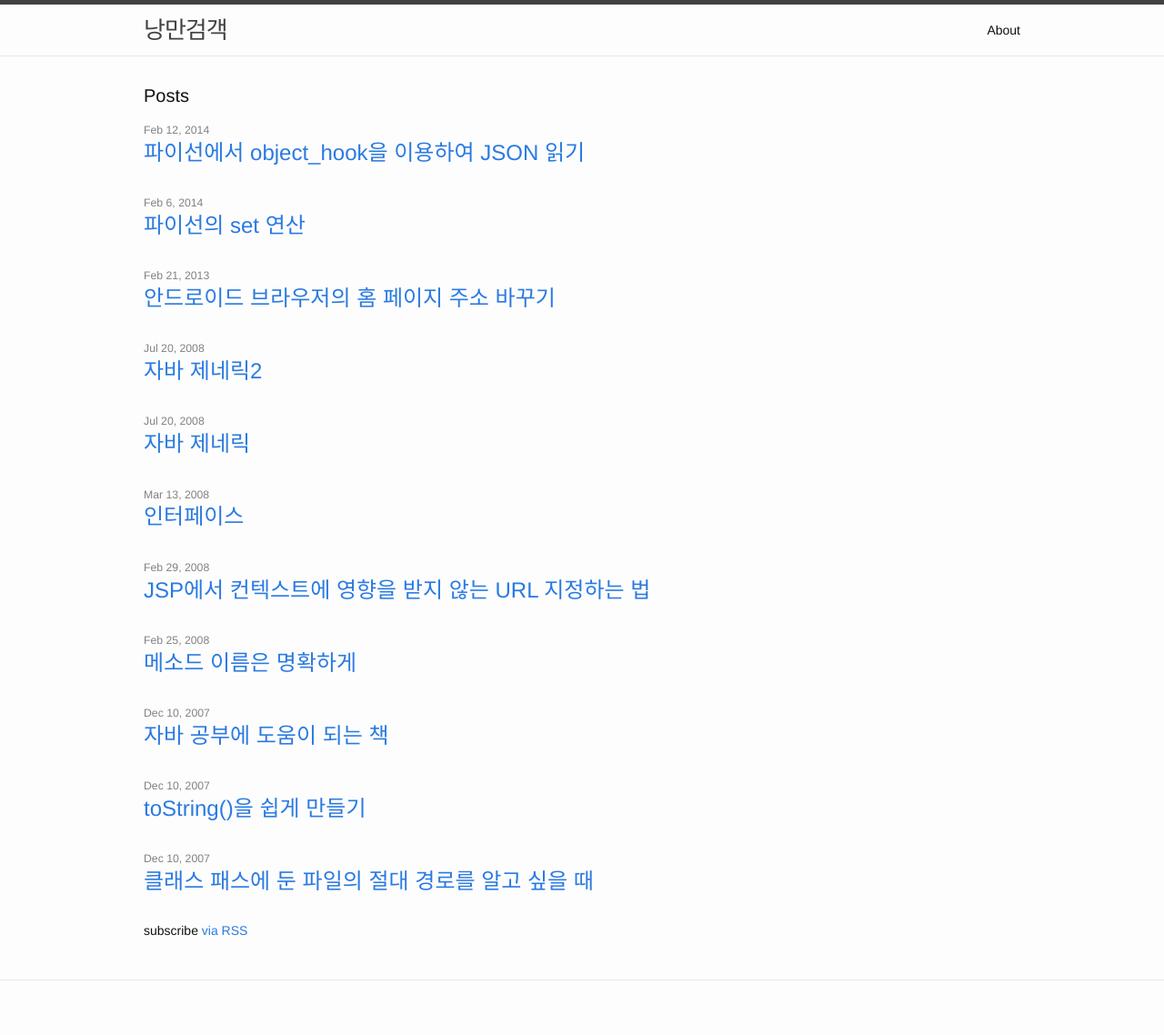
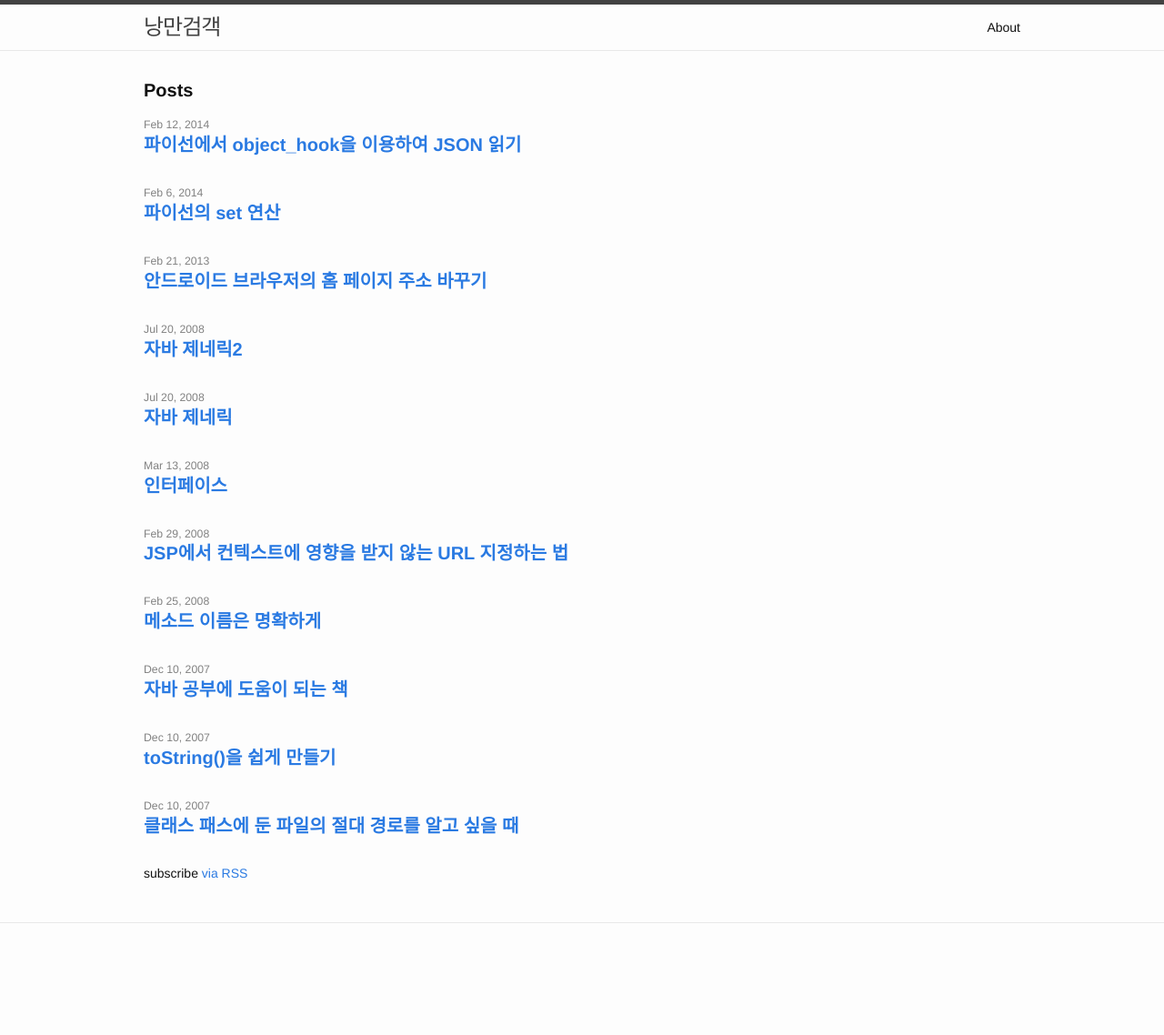
Before and after one commit to cybaek/homepage, a Jekyll site: the page built from index.html, in a window 1280 px wide. Shown: the whole page at 91% size. Built offline with Jekyll 4.4.1, drawn with Linux system fonts in a browser that asks for light colours; after the commit the page ends 1075 px from its top, so only the background shows below that.

Commit message:
improve a skin

```diff
--- a/_sass/_base.scss
+++ b/_sass/_base.scss
@@ -80,7 +80,7 @@ li {
  * Headings
  */
 h1, h2, h3, h4, h5, h6 {
-    font-weight: 300;
+    font-weight: bold;
 }
 
 
--- a/_sass/_layout.scss
+++ b/_sass/_layout.scss
@@ -4,15 +4,15 @@
 .site-header {
     border-top: 5px solid $grey-color-dark;
     border-bottom: 1px solid $grey-color-light;
-    min-height: 56px;
+    min-height: 50px;
 
     // Positioning context for the mobile navigation icon
     position: relative;
 }
 
 .site-title {
-    font-size: 26px;
-    line-height: 56px;
+    font-size: 24px;
+    line-height: 50px;
     letter-spacing: -1px;
     margin-bottom: 0;
     float: left;
@@ -25,7 +25,7 @@
 
 .site-nav {
     float: right;
-    line-height: 56px;
+    line-height: 50px;
 
     .menu-icon {
         display: none;
@@ -185,7 +185,7 @@
 
 .post-link {
     display: block;
-    font-size: 24px;
+    font-size: 20px;
 }
 
 
@@ -198,12 +198,12 @@
 }
 
 .post-title {
-    font-size: 42px;
+    font-size: 26px;
     letter-spacing: -1px;
     line-height: 1;
 
     @include media-query($on-laptop) {
-        font-size: 36px;
+        font-size: 22px;
     }
 }
 
@@ -211,26 +211,26 @@
     margin-bottom: $spacing-unit;
 
     h2 {
-        font-size: 32px;
+        font-size: 24px;
 
         @include media-query($on-laptop) {
-            font-size: 28px;
+            font-size: 20px;
         }
     }
 
     h3 {
-        font-size: 26px;
-
-        @include media-query($on-laptop) {
-            font-size: 22px;
-        }
-    }
-
-    h4 {
         font-size: 20px;
 
         @include media-query($on-laptop) {
             font-size: 18px;
         }
     }
+
+    h4 {
+        font-size: 18px;
+
+        @include media-query($on-laptop) {
+            font-size: 16px;
+        }
+    }
 }
```
